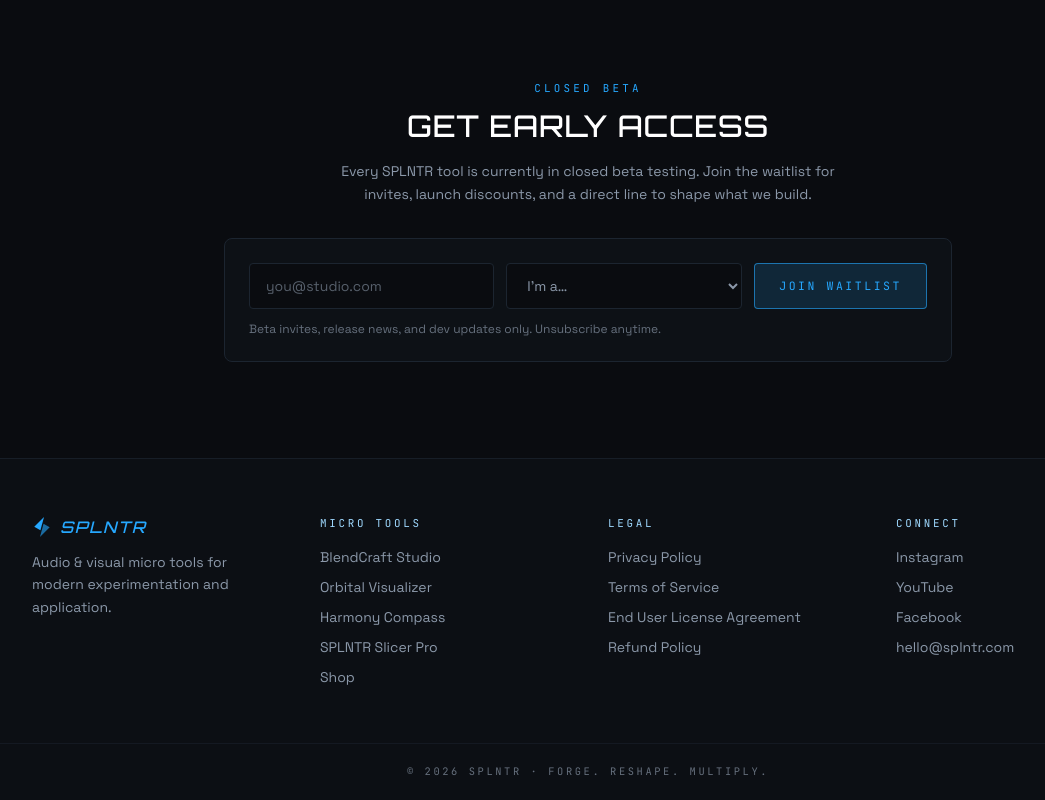
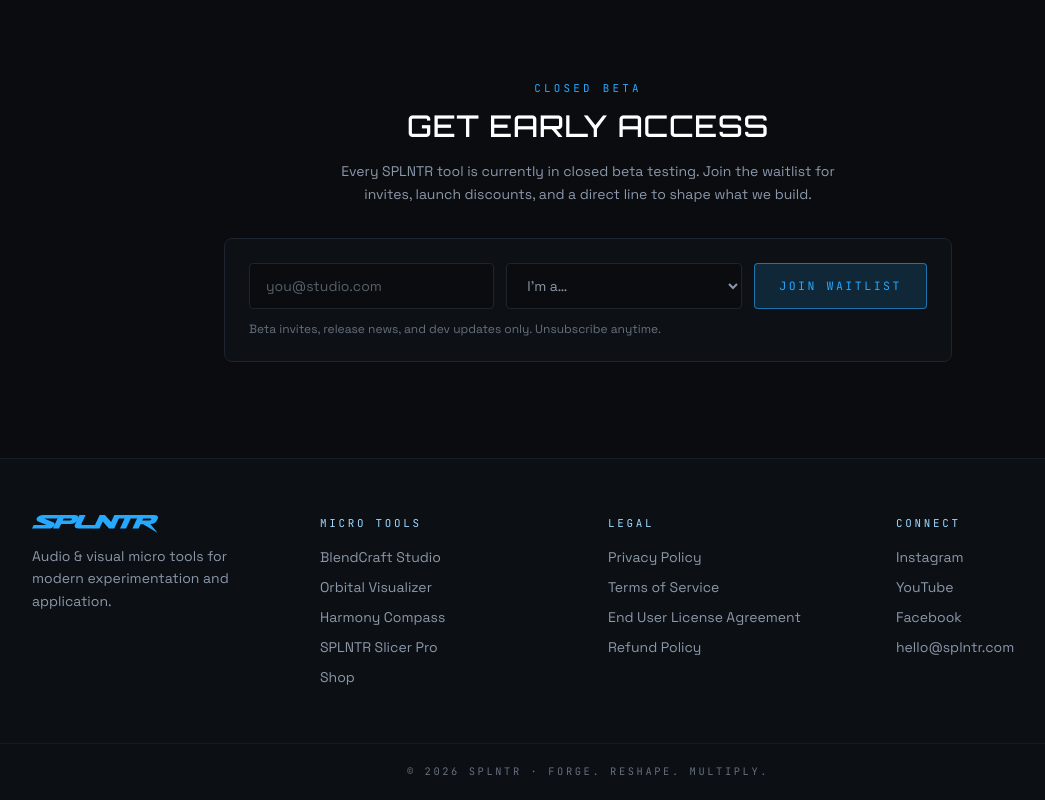
Before and after one commit to splntrAVdesigns/SPLNTR_MICROTOOL_SITE, a Next.js app in the folder splntr-web/: page / in a window 1280 px wide. Shown: the part 2714-3514 px from the top of the page, without its empty margins (52-1097 px from the left). Built offline with nearby package versions, Linux system fonts and the light colour scheme; no server answers.

Commit message:
Update SiteFooter.tsx

```diff
--- a/splntr-web/src/components/SiteFooter.tsx
+++ b/splntr-web/src/components/SiteFooter.tsx
@@ -1,16 +1,13 @@
 import Link from "next/link";
 import { SITE, LEGAL_DOCS } from "@/lib/site";
-import { SplntrBolt } from "./SplntrLogo";
+import { SplntrWordmark } from "./SplntrLogo";
 
 export default function SiteFooter() {
   return (
     <footer className="border-t border-line/70 bg-panel/40">
       <div className="mx-auto grid max-w-6xl gap-10 px-5 py-14 sm:grid-cols-2 lg:grid-cols-4">
         <div>
-          <div className="flex items-center gap-2 text-volt">
-            <SplntrBolt className="h-5 w-5" />
-            <span className="font-display italic tracking-widest">SPLNTR</span>
-          </div>
+          <SplntrWordmark className="h-[18px] w-auto text-volt" />
           <p className="mt-3 max-w-xs text-sm leading-relaxed text-haze">
             Audio &amp; visual micro tools for modern experimentation and application.
           </p>
```
